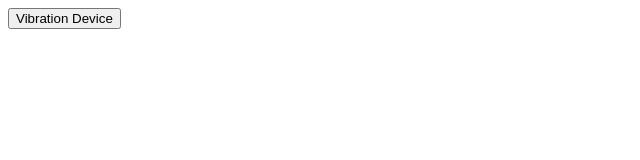
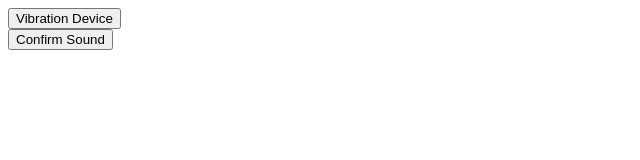
Before and after one commit to verzeletti-smeup/Browser-Velocity, a website: page public_html/index.html in a window 1280 px wide. Shown: the whole page, without its empty margins (0-640 px from the left). Drawn offline with Linux system fonts and the light colour scheme.

Commit message:
Update index.html

```diff
--- a/public_html/index.html
+++ b/public_html/index.html
@@ -13,9 +13,17 @@ and open the template in the editor.
             function onDeviceReady() {
                 window.open()
             }
-
+            /* Vibrate in a pattern of four pairs of integers, indicating on and off durations.
+             */
             function vibrationDevice() {
                 Device.vibrate(1000, 500, 1000, 500);
+            }
+
+            /* The device will beep for a duration of 500 milliseconds
+             *  with a 50 millisecond trailing silence.
+             */
+            function confirmSound() {
+                Device.beep(200, 500, 50);
             }
 
         </script>
@@ -26,5 +34,8 @@ and open the template in the editor.
         <div>
             <button onclick="vibrationDevice();">Vibration Device</button>
         </div>
+        <div>
+            <button onclick="confirmSound();">Confirm Sound</button>
+        </div>
     </body>
 </html>
```
